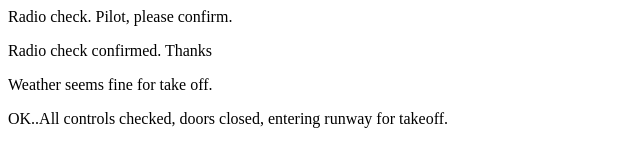
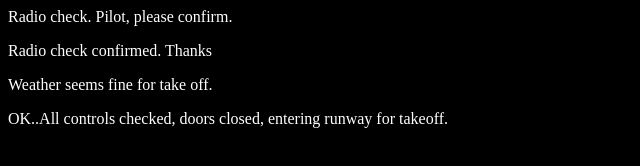
Before and after one commit to pallavi-shah/repo, a plain HTML site: page index.html in a window 1280 px wide. Shown: the whole page, without its empty margins (0-640 px from the left). Drawn offline with Linux system fonts and the light colour scheme.

Commit message:
Added style.css

```diff
--- a/index.html
+++ b/index.html
@@ -1,4 +1,6 @@
 <html>
+<head>
+	<link rel="stylesheet" type="text/css" href="style.css">
 <body>
    <p>Radio check. Pilot, please confirm.</p>
     <p>Radio check confirmed. Thanks </p>
--- /dev/null
+++ b/style.css
@@ -0,0 +1,4 @@
+body {
+	color: white;
+	background-color: black;
+}
```
